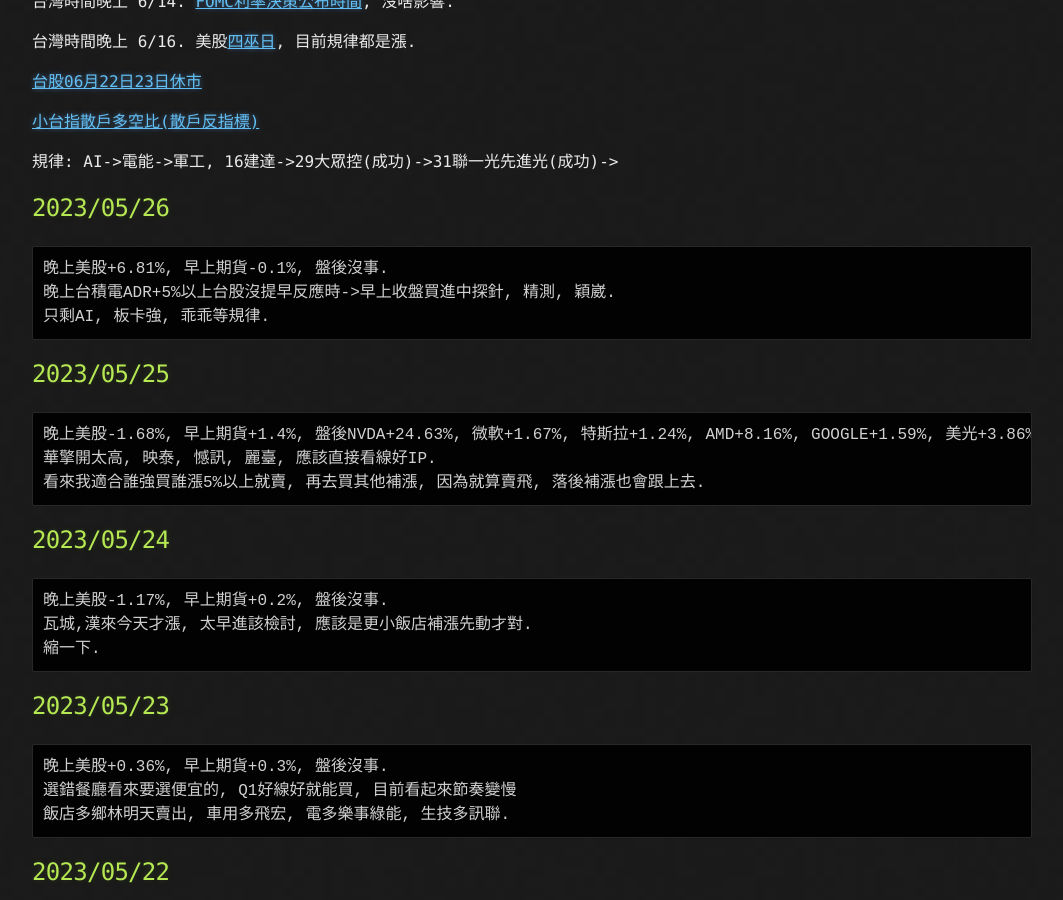
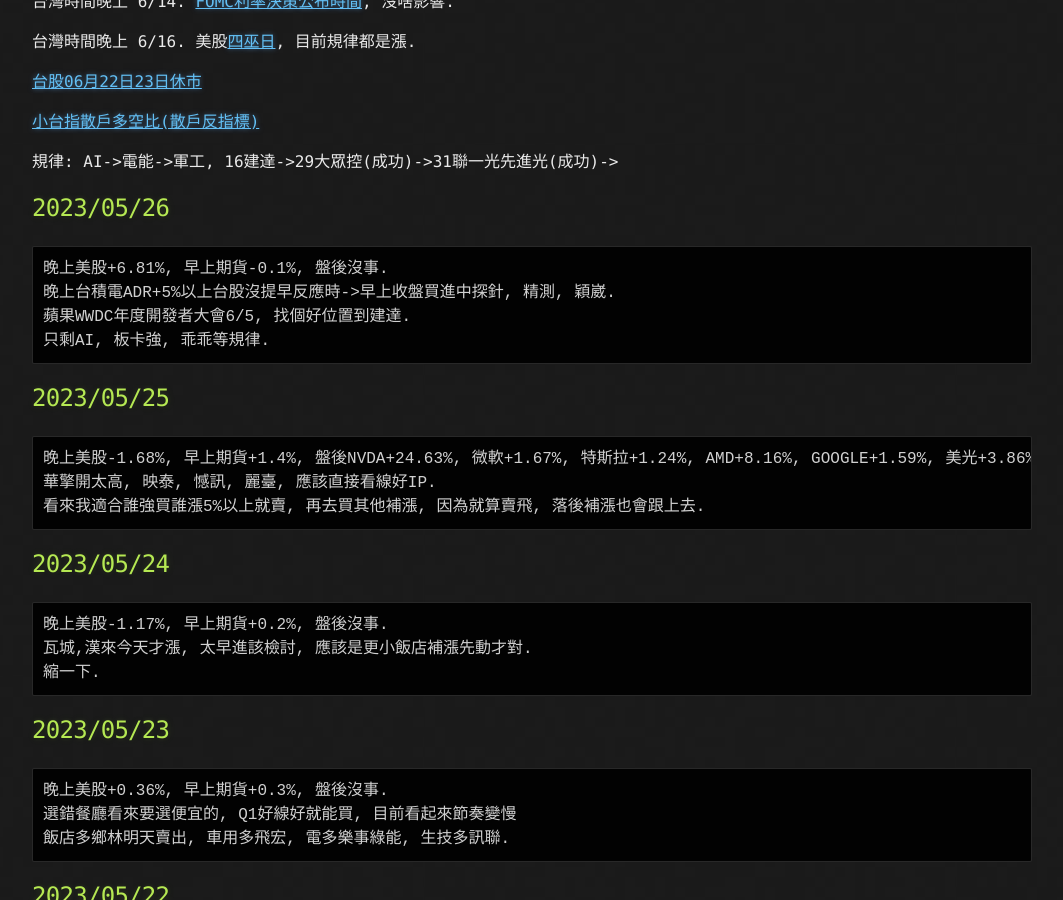
Before and after one commit to lepg5487/Stock_God, a Jekyll site: the page built from index.md, in a window 1280 px wide and 900 px high, scrolled down 388 px. Shown: the whole window, without its empty margins (108-1171 px from the left). Built offline with Jekyll 4.4.1, drawn with Linux system fonts in a browser that asks for light colours; our own code applies the rules of GitHub Pages for plain Markdown files.

Commit message:
Update index.md

````diff
--- a/index.md
+++ b/index.md
@@ -22,6 +22,7 @@ layout: testlayouts
 ```
 晚上美股+6.81%, 早上期貨-0.1%, 盤後沒事.
 晚上台積電ADR+5%以上台股沒提早反應時->早上收盤買進中探針, 精測, 穎崴.
+蘋果WWDC年度開發者大會6/5, 找個好位置到建達.
 只剩AI, 板卡強, 乖乖等規律.
 ```
 
````
